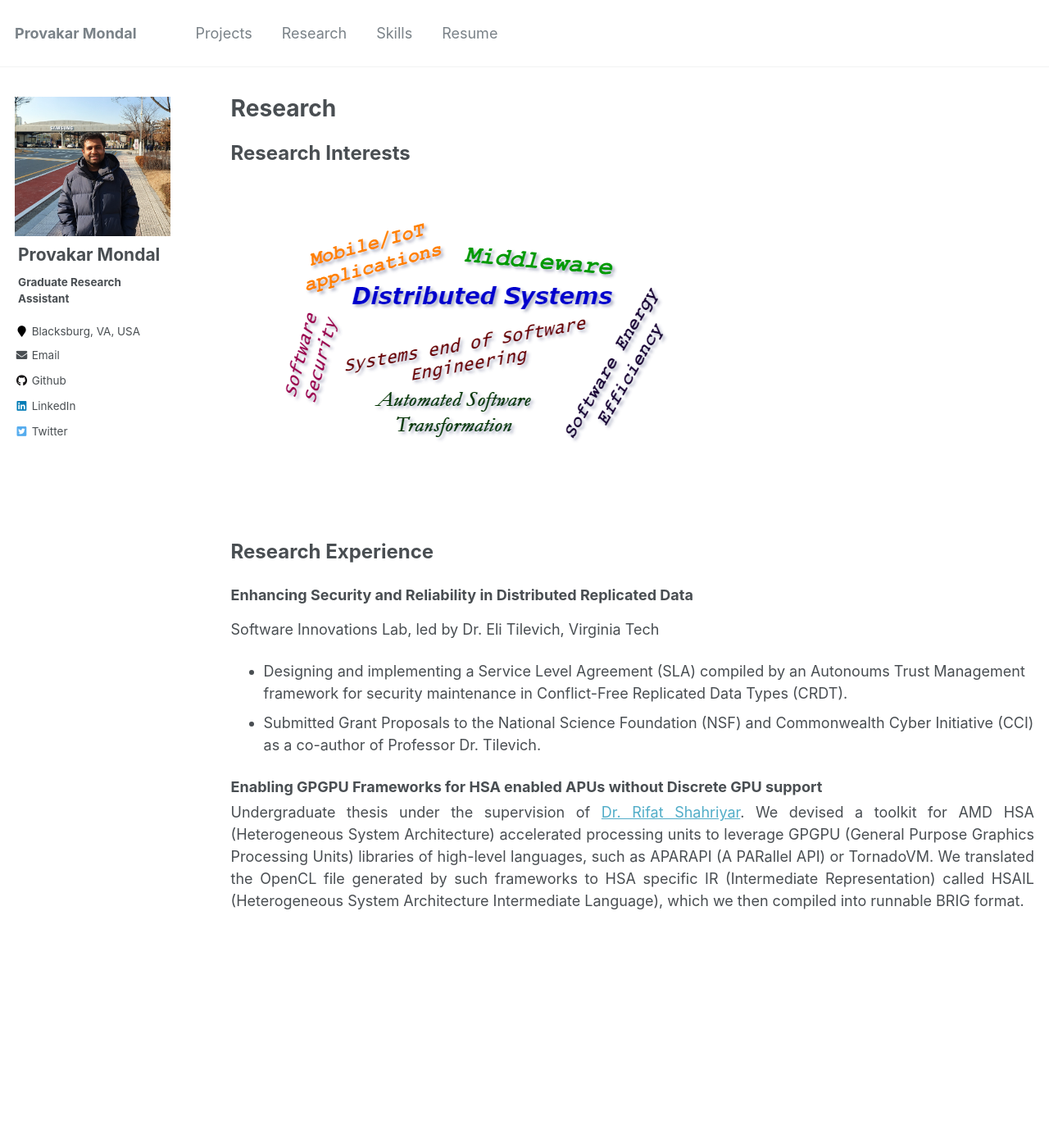
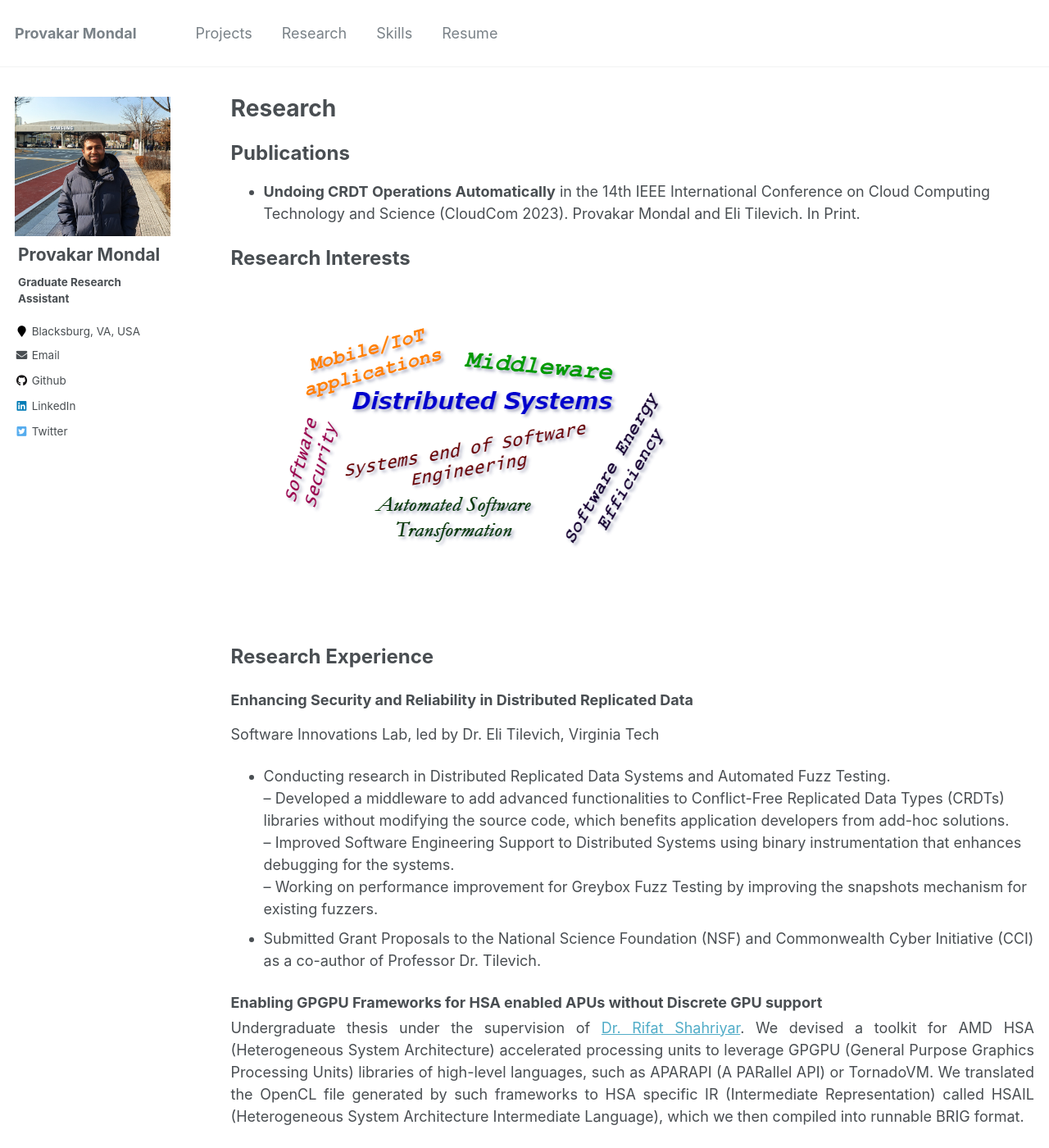
Before and after one commit to surzoprovakar/surzoprovakar.github.io, a Jekyll site: the page built from _pages/research.md, in a window 1280 px wide and 1400 px high. Shown: the whole window at 82% size. Built offline with Jekyll 4.4.1, drawn with Linux system fonts in a browser that asks for light colours.

Commit message:
update cloudcom paper info

```diff
--- a/_pages/research.md
+++ b/_pages/research.md
@@ -4,6 +4,10 @@ title: "Research"
 permalink: /research/
 author_profile: true
 ---
+
+#### <font size = "+2.5"><b>Publications</b></font>
+- <b>Undoing CRDT Operations Automatically</b> in the 14th IEEE International Conference on Cloud Computing Technology and Science (CloudCom 2023). Provakar Mondal and Eli Tilevich. In Print.
+
 #### <font size = "+2.5"><b>Research Interests</b></font>
 
 <img src = "/images/research.png" style = "padding:30px">
@@ -38,7 +42,12 @@ author_profile: true
 
 ##### <font size = "+1.5"><b>Enhancing Security and Reliability in Distributed Replicated Data</b></font>
 Software Innovations Lab, led by Dr. Eli Tilevich, Virginia Tech
-- Designing and implementing a Service Level Agreement (SLA) compiled by an Autonoums Trust Management framework for security maintenance in Conflict-Free Replicated Data Types (CRDT).
+- Conducting research in Distributed Replicated Data Systems and Automated Fuzz Testing. <br>
+-- Developed a middleware to add advanced functionalities to Conflict-Free Replicated Data Types (CRDTs) libraries without modifying the source code, which benefits application developers from add-hoc solutions. <br>
+-- Improved Software Engineering Support to Distributed Systems using binary instrumentation that enhances debugging
+for the systems. <br>
+-- Working on performance improvement for Greybox Fuzz Testing by improving the snapshots mechanism for existing
+fuzzers. <br>
 - Submitted Grant Proposals to the National Science Foundation (NSF) and Commonwealth Cyber Initiative (CCI) as a co-author of Professor Dr. Tilevich.
 
 ##### <font size = "+1.5"><b>Enabling GPGPU Frameworks for HSA enabled APUs without Discrete GPU support</b></font>
```
Also changed, not shown: _pages/resume.md (+9 -2 lines).
